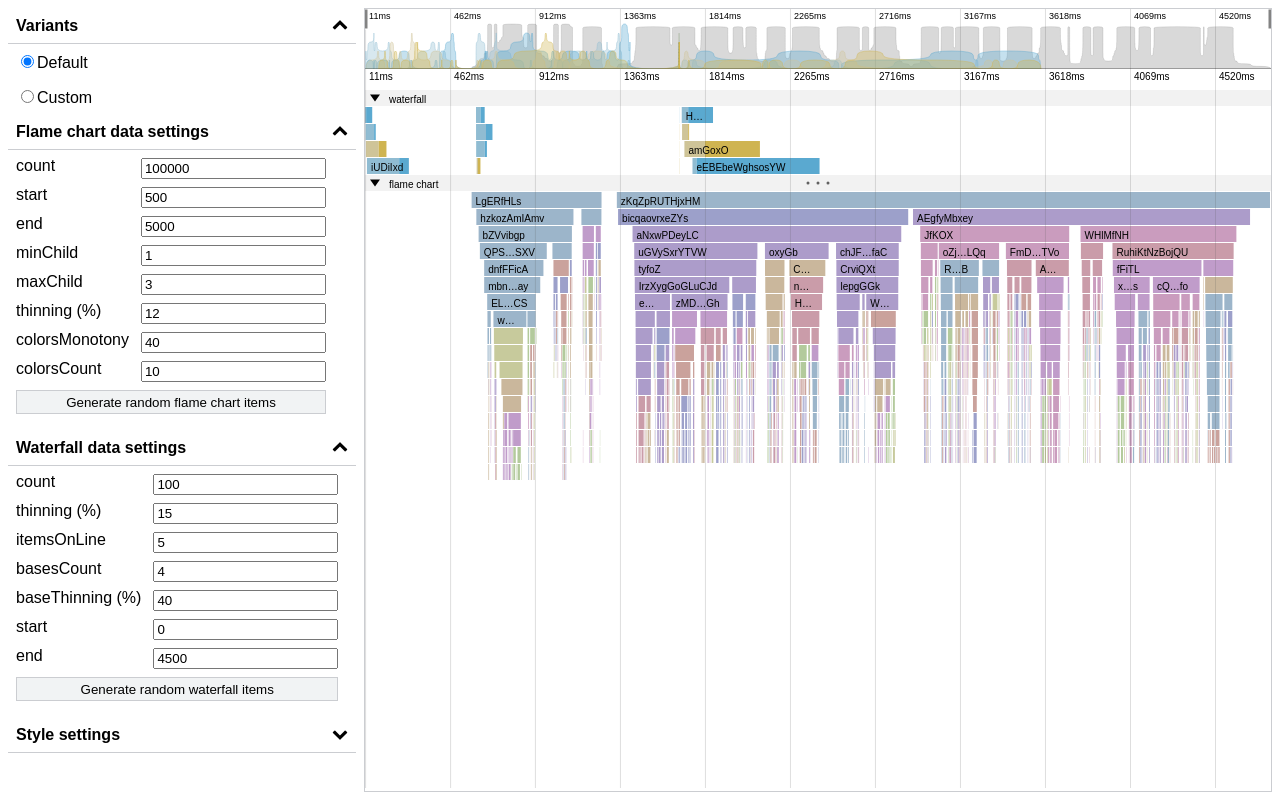
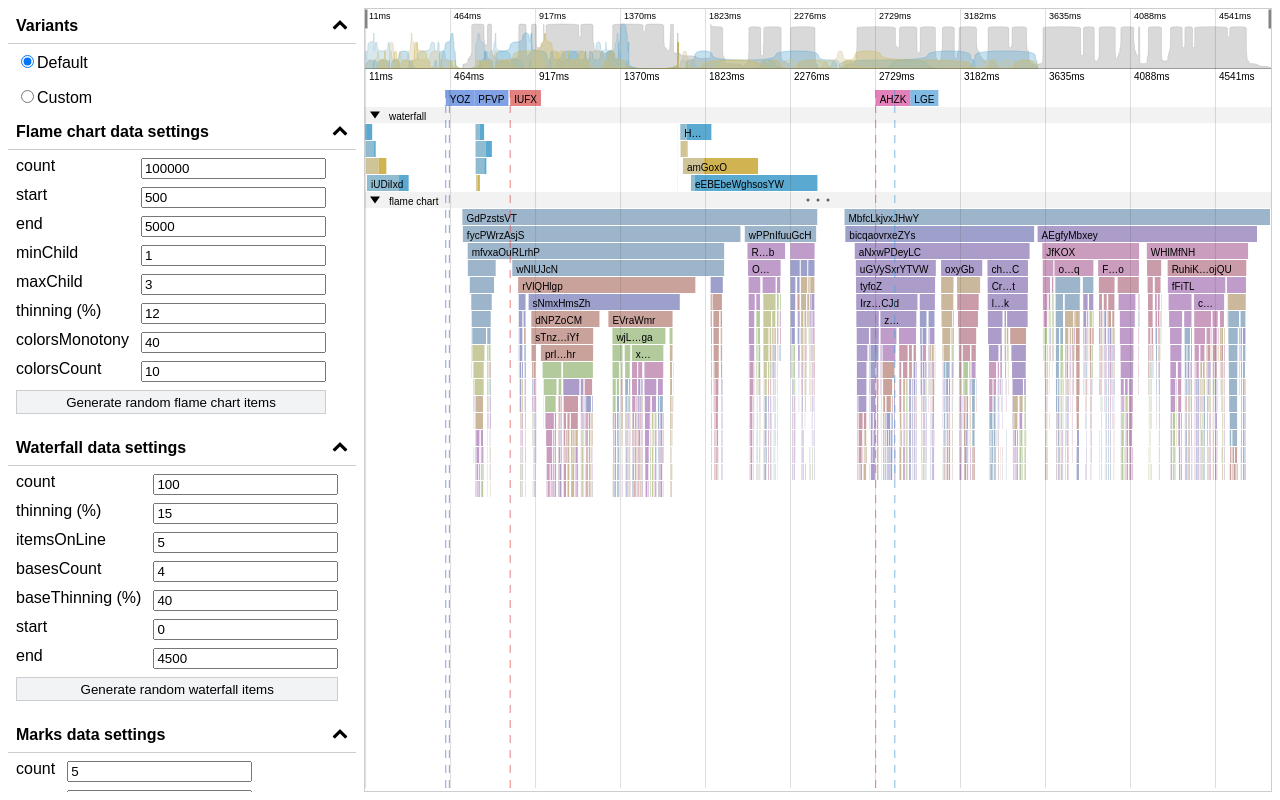
Before and after one commit to pyatyispyatil/flame-chart-js, a React app: page / in a window 1280 px wide. Built offline with nearby package versions, Linux system fonts and the light colour scheme; the HTML template or start-up script is replaced by a standard one.

Commit message:
feat(example): add marks data randomization

```diff
--- a/example/src/components/app.tsx
+++ b/example/src/components/app.tsx
@@ -5,13 +5,21 @@ import { Collapse } from './shared/collapse';
 import { RadioGroup } from './shared/radio-group';
 import { TreeSettings } from './settings/tree-settings';
 import { StylesSettings } from './settings/styles-settings';
-import { generateRandomTree, generateRandomWaterfallItems, TreeConfig, WaterfallConfig } from '../test-data';
+import {
+    generateRandomMarks,
+    generateRandomTree,
+    generateRandomWaterfallItems,
+    MarksConfig,
+    TreeConfig,
+    WaterfallConfig,
+} from '../test-data';
 import { DefaultFlameChart } from './charts/default-flame-chart';
-import { FlameChartNode, FlameChartNodes, WaterfallItems } from '../../../src';
+import { FlameChartNode, FlameChartNodes, Marks, WaterfallItems } from '../../../src';
 import { CustomFlameChart } from './charts/custom-flame-chart';
 import { NodeTypes } from './charts/flame-chart-wrapper';
 import { SelectedData } from './charts/selected-data';
 import { WaterfallSettings } from './settings/waterfall-settings';
+import { MarksSettings } from './settings/marks-settings';
 
 enum ChartType {
     Default = 'default',
@@ -37,6 +45,7 @@ export const App = () => {
     const [flameChartData, setFlameChartData] = useState<FlameChartNode[] | null>(null);
     const [customFlameChartData, setCustomFlameChartData] = useState<FlameChartNodes[] | null>(null);
     const [waterfallData, setWaterfallData] = useState<WaterfallItems | null>(null);
+    const [marksData, setMarksData] = useState<Marks | null>(null);
     const [selectedData, setSelectedData] = useState<NodeTypes>(null);
 
     const generateTree = useCallback((chart: ChartType, config?: TreeConfig) => {
@@ -75,6 +84,14 @@ export const App = () => {
         });
     }, []);
 
+    const generateMarks = useCallback((config?: MarksConfig) => {
+        if (config) {
+            const data = generateRandomMarks(config);
+
+            setMarksData(data);
+        }
+    }, []);
+
     const handleChartChange = useCallback(
         (value: string) => {
             setCurrentChart(value as ChartType);
@@ -99,6 +116,9 @@ export const App = () => {
                 <Collapse title='Waterfall data settings' isCollapsed={false}>
                     <WaterfallSettings onChange={(config) => generateWaterfall(config)} isGenerating={isGenerating} />
                 </Collapse>
+                <Collapse title='Marks data settings' isCollapsed={false}>
+                    <MarksSettings onChange={(config) => generateMarks(config)} isGenerating={isGenerating} />
+                </Collapse>
                 <Collapse title='Style settings' isCollapsed={true}>
                     <StylesSettings onChange={setStylesSettings} />
                 </Collapse>
@@ -108,10 +128,11 @@ export const App = () => {
                     </Collapse>
                 )}
             </div>
-            {currentChart === 'default' && flameChartData && waterfallData && (
+            {currentChart === 'default' && flameChartData && waterfallData && marksData && (
                 <DefaultFlameChart
                     flameChartData={flameChartData}
                     waterfallData={waterfallData}
+                    marksData={marksData}
                     stylesSettings={stylesSettings}
                     onSelect={setSelectedData}
                 />
--- a/example/src/components/charts/default-flame-chart.tsx
+++ b/example/src/components/charts/default-flame-chart.tsx
@@ -1,5 +1,5 @@
 import { FlameChartWrapper, NodeTypes } from './flame-chart-wrapper';
-import { FlameChartNode, FlameChartStyles, WaterfallItems } from '../../../../src';
+import { FlameChartNode, FlameChartStyles, Marks, WaterfallItems } from '../../../../src';
 import { FlameChartContainerStyles } from '../../../../src/flame-chart-container';
 import styles from './default-flame-chart.module.css';
 import { waterfallIntervals } from '../../test-data';
@@ -8,6 +8,7 @@ import { useMemo } from 'react';
 export type DefaultFlameChartProps = {
     flameChartData: FlameChartNode[];
     waterfallData: WaterfallItems;
+    marksData: Marks;
     stylesSettings?: FlameChartContainerStyles<FlameChartStyles>;
     onSelect?: (node: NodeTypes) => void;
 };
@@ -15,6 +16,7 @@ export type DefaultFlameChartProps = {
 export const DefaultFlameChart = ({
     flameChartData,
     waterfallData,
+    marksData,
     stylesSettings,
     onSelect,
 }: DefaultFlameChartProps) => {
@@ -37,6 +39,7 @@ export const DefaultFlameChart = ({
         <FlameChartWrapper
             data={flameChartData}
             waterfall={waterfall}
+            marks={marksData}
             settings={settings}
             className={styles.flameChart}
             onSelect={onSelect}
--- /dev/null
+++ b/example/src/components/settings/marks-settings.tsx
@@ -0,0 +1,15 @@
+import { MarksConfig, marksConfigDefaults } from '../../test-data';
+import { RandomDataSettings } from './random-data-settings';
+
+export type MarksSettingsProps = {
+    onChange: (config: MarksConfig) => void;
+    isGenerating: boolean;
+};
+
+export const MarksSettings = (props: MarksSettingsProps) => {
+    return (
+        <RandomDataSettings onChange={props.onChange} config={marksConfigDefaults} isGenerating={props.isGenerating}>
+            Generate random marks items
+        </RandomDataSettings>
+    );
+};
--- a/example/src/components/settings/random-data-settings.tsx
+++ b/example/src/components/settings/random-data-settings.tsx
@@ -6,7 +6,7 @@ import styles from './tree-settings.module.css';
 export type RandomDataSettingsProps<Config> = {
     onChange: (config: Config) => void;
     config: Config;
-    units: Partial<Record<keyof Config, string>>;
+    units?: Partial<Record<keyof Config, string>>;
     isGenerating: boolean;
 };
 
@@ -33,7 +33,7 @@ export const RandomDataSettings = <Config extends Record<string, string | number
                         className={styles.input}
                         key={name}
                         value={value}
-                        label={props.units[name] ? `${name} (${props.units[name]})` : name}
+                        label={props.units?.[name] ? `${name} (${props.units[name]})` : name}
                         onChange={(newValue: string) => {
                             const newValues = { ...values, [name]: parseFloat(newValue) };
 
--- a/example/src/test-data.ts
+++ b/example/src/test-data.ts
@@ -1,4 +1,4 @@
-import { FlameChartNode, WaterfallIntervals, WaterfallItems } from '../../src';
+import { FlameChartNode, Mark, WaterfallIntervals, WaterfallItems } from '../../src';
 
 const chars = 'qwertyuiopasdfghjklzxcvbnmQWERTYUIOPASDFGHJKLZXCVBNM';
 
@@ -107,6 +107,12 @@ export type WaterfallConfig = {
     end: number;
 };
 
+export type MarksConfig = {
+    count: number;
+    start: number;
+    end: number;
+};
+
 export const treeConfigDefaults: TreeConfig = {
     count: 100000,
     start: 500,
@@ -124,6 +130,12 @@ export const waterfallConfigDefaults: WaterfallConfig = {
     itemsOnLine: 5,
     basesCount: 4,
     baseThinning: 40,
+    start: 0,
+    end: 4500,
+};
+
+export const marksConfigDefaults: MarksConfig = {
+    count: 5,
     start: 0,
     end: 4500,
 };
@@ -297,3 +309,26 @@ export const marks = [
         color: '#4b7ad7',
     },
 ];
+
+const marksColors = ['#4fd24a', '#4b7ad7', '#d74c4c', '#d74c9e', '#9e4cd7', '#4c9ed7', '#4cd7a1', '#d7c44c'];
+
+export const generateRandomMarks = ({ count, start, end }: MarksConfig): Mark[] => {
+    const timestamps = Array(count)
+        .fill(null)
+        .map(() => rndFloat(start, end));
+
+    return timestamps.map((timestamp) => {
+        const shortName = randomString(4, 2).toUpperCase();
+        const fullName = shortName
+            .split('')
+            .map((char) => char + randomString(6).toLowerCase())
+            .join(' ');
+
+        return {
+            shortName,
+            fullName,
+            timestamp,
+            color: rndItem(marksColors),
+        };
+    });
+};
```
